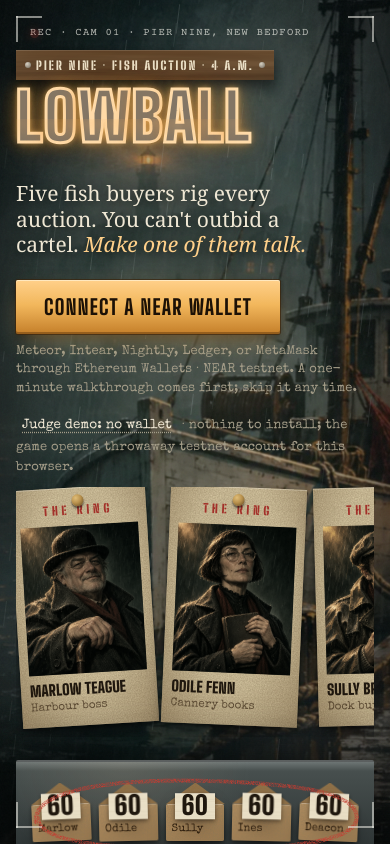
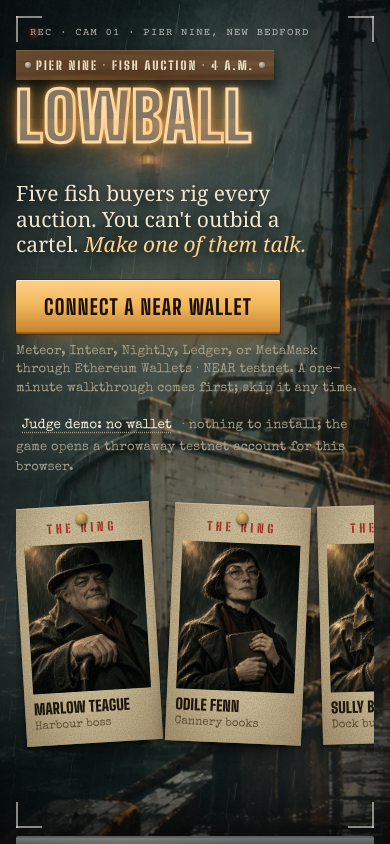
Before and after one commit to CipherKuma/lowball, a React (Vite) app in the folder web/: page / in a window 390 px wide. Built offline with nearby package versions, Linux system fonts and the light colour scheme; no server answers; a web font is replaced by a local one.

Commit message:
Fix: the landing's .wall class leaked into the table and squeezed the buyer posters (renamed ring-wall); wallet seasons show the signed-in account in the rail and setup

```diff
--- a/web/src/App.tsx
+++ b/web/src/App.tsx
@@ -40,7 +40,9 @@ export function App() {
       setEvm({ address: null, busy: false, error: e instanceof EvmError ? e.message : 'The Ethereum wallet did not answer.' });
     }
   };
-  const { view } = g;
+  // A wallet season makes no account (no account_created event), so the player is the signed-in wallet account.
+  const view =
+    g.view.playerAccountId || g.meta?.playerKind !== 'wallet' ? g.view : { ...g.view, playerAccountId: id.kind === 'wallet' ? id.accountId : null };
 
   const walletReady = id.status === 'ready' && id.kind === 'wallet' && !!id.accountId;
   // Signed in with an Ethereum wallet (0x NEAR account): that address is the default Chain Signatures payout.
--- a/web/src/components/landing/Wall.tsx
+++ b/web/src/components/landing/Wall.tsx
@@ -15,7 +15,7 @@ const SPOTS: Record<BuyerId, { x: number; y: number; w: number; tilt: number }>
 export function Wall({ focus, onFocus }: { focus: BuyerId | null; onFocus: (b: BuyerId | null) => void }) {
   const still = useReducedMotion();
   return (
-    <section className="wall" aria-label="The ring: five buyers">
+    <section className="ring-wall" aria-label="The ring: five buyers">
       {RING.map((b, i) => {
         const s = SPOTS[b.id];
         const on = focus === b.id;
--- a/web/src/styles/landing-objects.css
+++ b/web/src/styles/landing-objects.css
@@ -1,14 +1,14 @@
 /* Landing objects: the ring on the shed wall, and the zinc counter with five sealed bids. */
 
 /* the shed wall: boards behind the posters */
-.wall {
+.ring-wall {
   position: relative;
   justify-self: end;
   width: min(100%, 580px, 66vh);
   aspect-ratio: 1 / 1.02;
   min-width: 0;
 }
-.wall::before {
+.ring-wall::before {
   content: '';
   position: absolute;
   inset: -4% -6%;
@@ -128,7 +128,7 @@
   .landing-plank { font-size: 12px; letter-spacing: 0.18em; padding-inline: 20px; }
   .osd .osd-bl, .osd .osd-br, .osd .osd-tr { display: none; }
   .osd span { font-size: 10.5px; }
-  .wall {
+  .ring-wall {
     flex: none;
     width: auto;
     display: flex;
@@ -139,7 +139,7 @@
     scroll-snap-type: x mandatory;
     padding: 18px 4px 70px;
   }
-  .wall::before { display: none; }
+  .ring-wall::before { display: none; }
   .wall-poster { position: relative; left: auto !important; top: auto !important; width: 136px !important; flex: 0 0 136px; scroll-snap-align: start; }
   .counter-row { grid-template-columns: repeat(5, minmax(0, 1fr)); padding-top: 34px; }
 }
```
